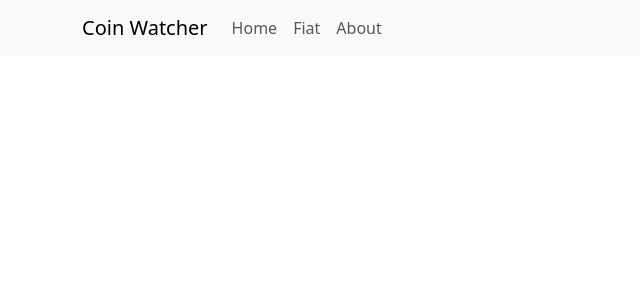
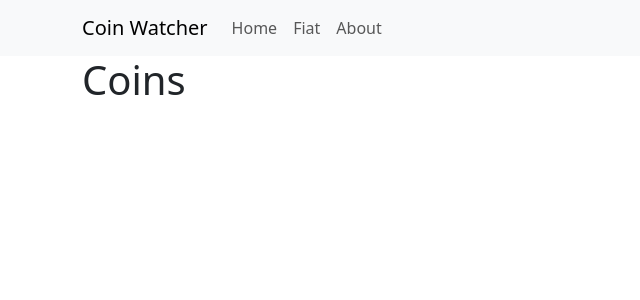
Before and after one commit to vinnyWebDev/coin-watcher, a React (Create React App) app: page /getcrypto in a window 1280 px wide. Shown: the top 300 px of the page, without its empty margins (0-640 px from the left). Built offline with nearby package versions, Linux system fonts and the light colour scheme; no server answers.

Commit message:
adding crypto api

```diff
--- a/src/App.js
+++ b/src/App.js
@@ -8,7 +8,9 @@ import About from './components/About';
 import 'bootstrap/dist/css/bootstrap.min.css';
 
 
+
 import { BrowserRouter, Routes, Route } from 'react-router-dom';
+import GetCrypto from './components/GetCrypto';
 
 
 function App() {
@@ -19,6 +21,7 @@ function App() {
         <Route path="/" element={<Home />}/>
         <Route path ="/fiat" element={<Fiat/>}/>
         <Route path="/about" element={<About/>}/>
+        <Route path="/getcrypto" element={<GetCrypto/>}/>
       </Routes>
     </div>
   );
--- a/src/components/GetCrypto.js
+++ b/src/components/GetCrypto.js
@@ -1,9 +1,28 @@
-import React from "react";
+import React, { useEffect } from "react";
+import { useState } from "react";
+import axios from 'axios';
+import ShowCrypto from "./ShowCrypto";
 
-function GetCrypto(){
-    return(
-        <div>
+function GetCrypto() {
+    const [coinData, setCoinData] = useState([]);
 
+    //Pulls coin data from our API
+    useEffect(() => {
+        async function getCoins() {
+            let response = await axios.get("https://rest.coinapi.io/v1/assets?filter_asset_id=BTC,ETH,USDT,BNP,USDC,XRP,ADA,DOGE,SOL,LTC", { headers: { "X-CoinAPI-Key": "8A61FE8D-FC60-47E8-855A-51DBF67DDD82" } })
+            setCoinData(response.data);
+            console.log(coinData);
+        }
+
+        getCoins()
+    }, [])
+
+    return (
+        <div className="container">
+            <h1>Coins</h1>
+            {
+
+            }
         </div>
     )
 }
```
